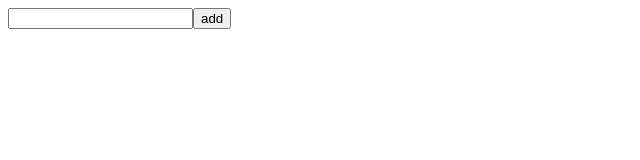
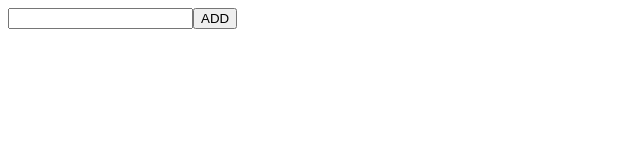
Before and after one commit to IlyaKukharchuk/todoApp, a React (Vite) app: page / in a window 1280 px wide. Shown: the top 160 px of the page, without its empty margins (0-640 px from the left). Built offline with nearby package versions, Linux system fonts and the light colour scheme.

Commit message:
2 commit

```diff
--- a/src/App.jsx
+++ b/src/App.jsx
@@ -11,7 +11,7 @@ export default function App() {
           value={todo}
           onChange={(e) => setTodo(e.target.value)}
         />
-        <button type="submit">add</button>
+        <button type="submit">ADD</button>
       </form>
     </div>
   );
```
